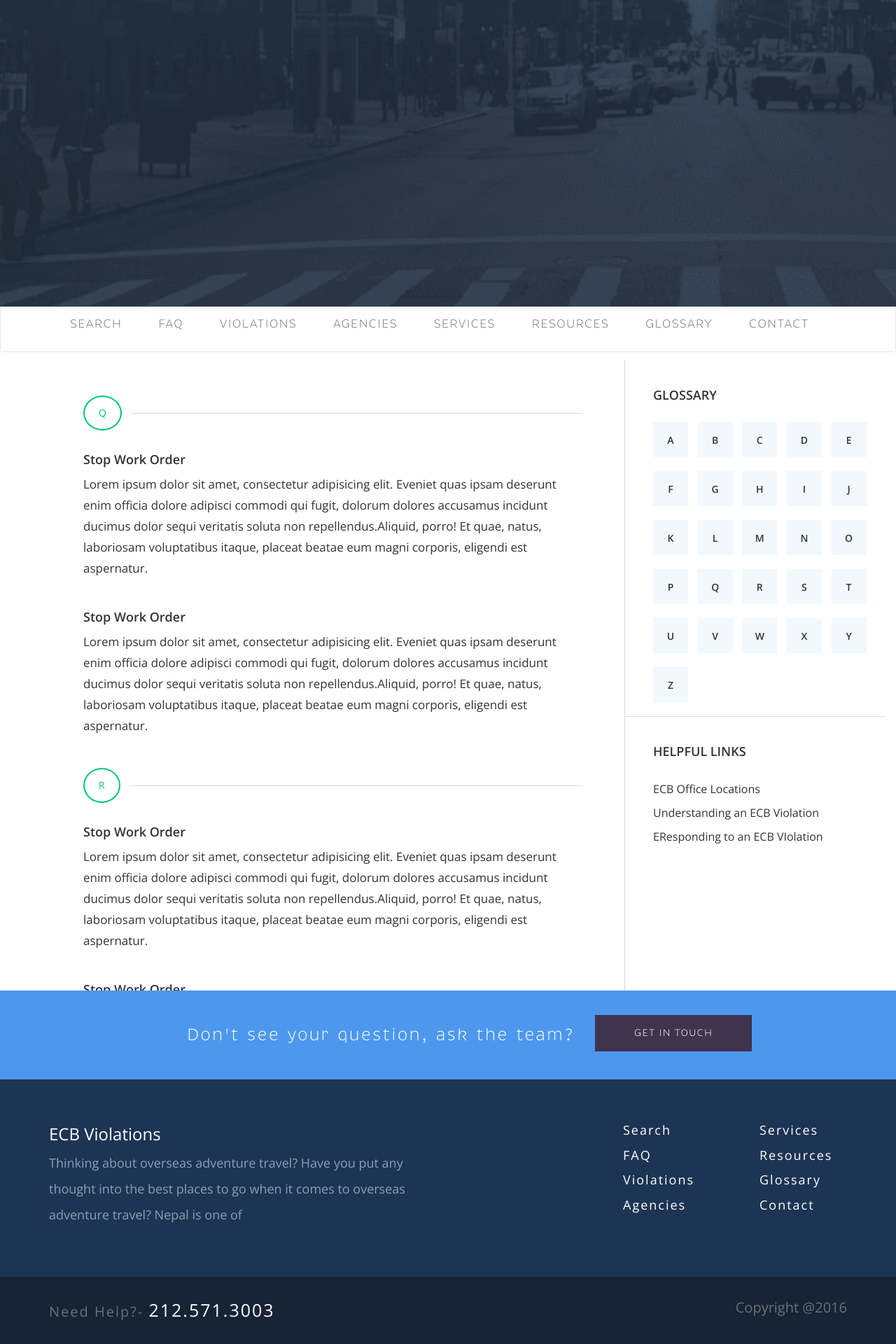
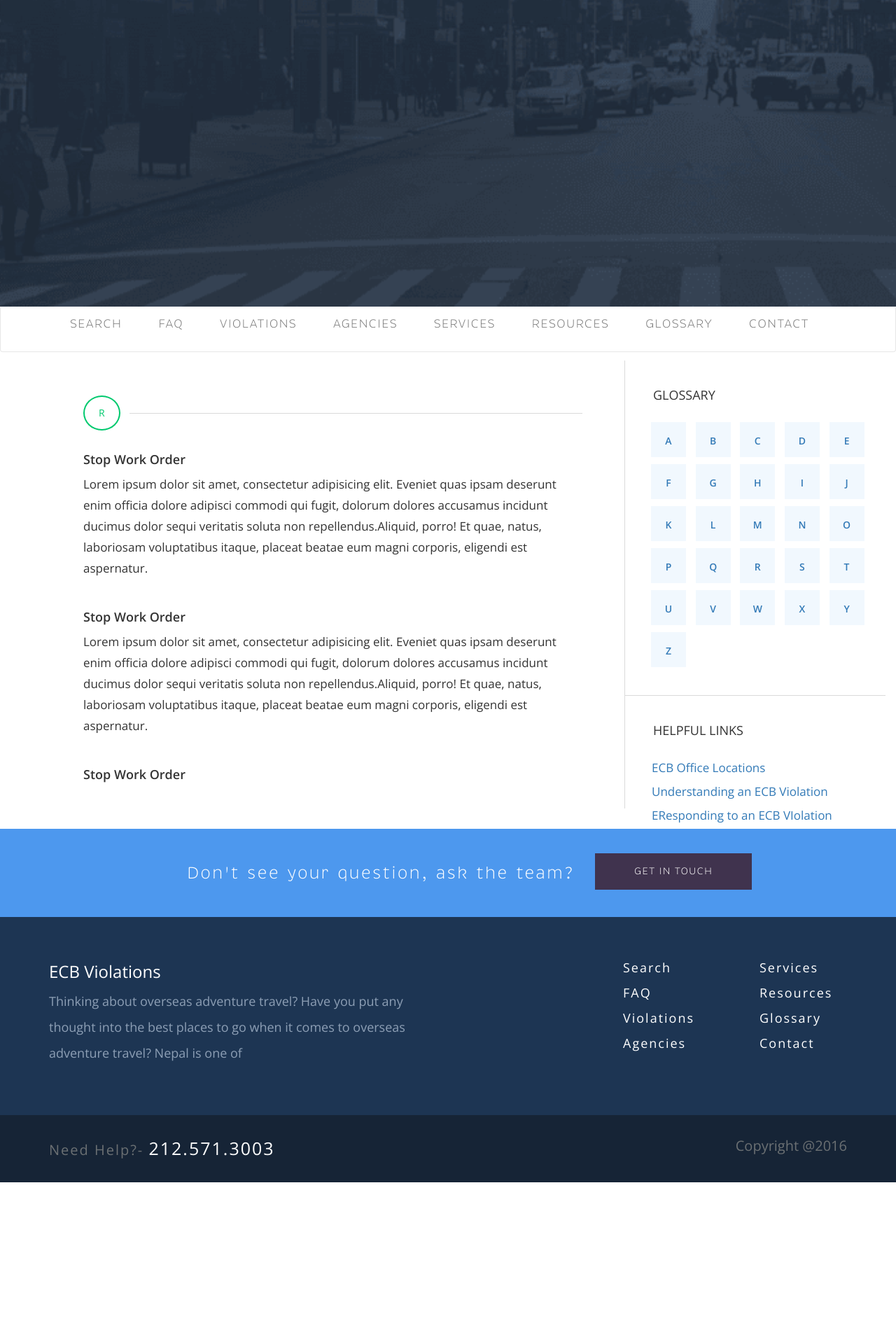
Before and after one commit to JordanBardach/ECBWebsite, a Jekyll site: the page built from glossary/index.html, in a window 1280 px wide. Shown: the part 939-2859 px from the top of the page at 70% size. Built offline with Jekyll 4.4.1, drawn with Linux system fonts in a browser that asks for light colours; nearby versions of some CDN libraries; after the commit the page ends 2628 px from its top, so only the background shows below that.

Commit message:
[Fixes] Added glossary page

```diff
--- a/_includes/glossary.html
+++ b/_includes/glossary.html
@@ -3,114 +3,109 @@
 	<div class="vh-center">
 		<div class="container-fluid">
 			<div class="row">
-
 				<div class="col-md-offset-2 col-md-8">
-
 					<h1 class="text-center">Glossary</h1>
 					<p class="text-center">Lorem ipsum dolor sit amet, consectetur adipisicing</p>
-
 				</div>
 			</div>
 		</div>
 	</div>
-
 </section>
 {% include secondary_nav.html %}
 <section id="glossary-content">
 	<div class="container-fluid glossary-container">
 		<div class="row">
 			<div class="col-md-8 glossary-column">
+				<div id="scroll-content" data-spy="scroll" data-target="#scroll-target">
+					<div id="r-section">
 						<div class="strike">
-			<span class="alphabet-circle">Q</span>
+							<span class="alphabet-circle" >R</span>
 						</div>
 						<h4><b>Stop Work Order</b></h4>
 						<p><span>Lorem ipsum dolor sit amet, consectetur adipisicing elit. Eveniet quas ipsam deserunt enim officia dolore adipisci commodi qui fugit, dolorum dolores accusamus incidunt ducimus dolor sequi veritatis soluta non repellendus.</span><span>Aliquid, porro! Et quae, natus, laboriosam voluptatibus itaque, placeat beatae eum magni corporis, eligendi est aspernatur. </span></p>
-
 						<h4><b>Stop Work Order</b></h4>
 						<p><span>Lorem ipsum dolor sit amet, consectetur adipisicing elit. Eveniet quas ipsam deserunt enim officia dolore adipisci commodi qui fugit, dolorum dolores accusamus incidunt ducimus dolor sequi veritatis soluta non repellendus.</span><span>Aliquid, porro! Et quae, natus, laboriosam voluptatibus itaque, placeat beatae eum magni corporis, eligendi est aspernatur. </span></p>
-
+						<h4><b>Stop Work Order</b></h4>
+						<p><span>Lorem ipsum dolor sit amet, consectetur adipisicing elit. Eveniet quas ipsam deserunt enim officia dolore adipisci commodi qui fugit, dolorum dolores accusamus incidunt ducimus dolor sequi veritatis soluta non repellendus.</span><span>Aliquid, porro! Et quae, natus, laboriosam voluptatibus itaque, placeat beatae eum magni corporis, eligendi est aspernatur. </span></p>
+					</div>
+					<div id="s-section">
 						<div class="strike">
-			<span class="alphabet-circle">R</span>
+							<span class="alphabet-circle" >S</span>
 						</div>
 						<h4><b>Stop Work Order</b></h4>
 						<p><span>Lorem ipsum dolor sit amet, consectetur adipisicing elit. Eveniet quas ipsam deserunt enim officia dolore adipisci commodi qui fugit, dolorum dolores accusamus incidunt ducimus dolor sequi veritatis soluta non repellendus.</span><span>Aliquid, porro! Et quae, natus, laboriosam voluptatibus itaque, placeat beatae eum magni corporis, eligendi est aspernatur. </span></p>
-
 						<h4><b>Stop Work Order</b></h4>
 						<p><span>Lorem ipsum dolor sit amet, consectetur adipisicing elit. Eveniet quas ipsam deserunt enim officia dolore adipisci commodi qui fugit, dolorum dolores accusamus incidunt ducimus dolor sequi veritatis soluta non repellendus.</span><span>Aliquid, porro! Et quae, natus, laboriosam voluptatibus itaque, placeat beatae eum magni corporis, eligendi est aspernatur. </span></p>
-
+						<h4><b>Stop Work Order</b></h4>
+						<p><span>Lorem ipsum dolor sit amet, consectetur adipisicing elit. Eveniet quas ipsam deserunt enim officia dolore adipisci commodi qui fugit, dolorum dolores accusamus incidunt ducimus dolor sequi veritatis soluta non repellendus.</span><span>Aliquid, porro! Et quae, natus, laboriosam voluptatibus itaque, placeat beatae eum magni corporis, eligendi est aspernatur. </span></p>
+					</div>
+						<div id="t-section">
 						<div class="strike">
-			<span class="alphabet-circle">S</span>
+							<span class="alphabet-circle" >T</span>
 						</div>
 						<h4><b>Stop Work Order</b></h4>
 						<p><span>Lorem ipsum dolor sit amet, consectetur adipisicing elit. Eveniet quas ipsam deserunt enim officia dolore adipisci commodi qui fugit, dolorum dolores accusamus incidunt ducimus dolor sequi veritatis soluta non repellendus.</span><span>Aliquid, porro! Et quae, natus, laboriosam voluptatibus itaque, placeat beatae eum magni corporis, eligendi est aspernatur. </span></p>
-
 						<h4><b>Stop Work Order</b></h4>
 						<p><span>Lorem ipsum dolor sit amet, consectetur adipisicing elit. Eveniet quas ipsam deserunt enim officia dolore adipisci commodi qui fugit, dolorum dolores accusamus incidunt ducimus dolor sequi veritatis soluta non repellendus.</span><span>Aliquid, porro! Et quae, natus, laboriosam voluptatibus itaque, placeat beatae eum magni corporis, eligendi est aspernatur. </span></p>
-
-			<div class="strike">
-			<span class="alphabet-circle">T</span>
-			</div>
-
 						<h4><b>Stop Work Order</b></h4>
 						<p><span>Lorem ipsum dolor sit amet, consectetur adipisicing elit. Eveniet quas ipsam deserunt enim officia dolore adipisci commodi qui fugit, dolorum dolores accusamus incidunt ducimus dolor sequi veritatis soluta non repellendus.</span><span>Aliquid, porro! Et quae, natus, laboriosam voluptatibus itaque, placeat beatae eum magni corporis, eligendi est aspernatur. </span></p>
 					</div>
-
+				</div>
+			</div>
 			<hr class="visible-xs-block">
 			<div class="col-md-4 col-xs-12 alphabets">
 				<h4>GLOSSARY</h4>
-				<ul>
-					<li>A</li>
-					<li>B</li>
-					<li>C</li>
-					<li>D</li>
-					<li>E</li>
+				<div id="scroll-target">
+					<ul class="nav">
+						<li><a href="#">A</a></li>
+						<li><a href="#">B</a></li>
+						<li><a href="#">C</a></li>
+						<li><a href="#">D</a></li>
+						<li><a href="#">E</a></li>
 					</ul>
-				<ul>
-					<li>F</li>
-					<li>G</li>
-					<li>H</li>
-					<li>I</li>
-					<li>J</li>
+					<ul class="nav">
+						<li><a href="#">F</a></li>
+						<li><a href="#">G</a></li>
+						<li><a href="#">H</a></li>
+						<li><a href="#">I</a></li>
+						<li><a href="#">J</a></li>
 					</ul>
-				<ul>
-					<li>K</li>
-					<li>L</li>
-					<li>M</li>
-					<li>N</li>
-					<li>O</li>
+					<ul class="nav">
+						<li><a href="#">K</a></li>
+						<li><a href="#">L</a></li>
+						<li><a href="#">M</a></li>
+						<li><a href="#">N</a></li>
+						<li><a href="#">O</a></li>
 					</ul>
-				<ul>
-					<li>P</li>
-					<li>Q</li>
-					<li>R</li>
-					<li>S</li>
-					<li>T</li>
+					<ul class="nav">
+						<li><a href="#">P</a></li>
+						<li><a href="#">Q</a></li>
+						<li><a href="#r-section">R</a></li>
+						<li><a href="#s-section">S</a></li>
+						<li><a href="#t-section">T</a></li>
 					</ul>
-				<ul>
-					<li>U</li>
-					<li>V</li>
-					<li>W</li>
-					<li>X</li>
-					<li>Y</li>
+					<ul class="nav">
+						<li><a href="#">U</a></li>
+						<li><a href="#">V</a></li>
+						<li><a href="#">W</a></li>
+						<li><a href="#">X</a></li>
+						<li><a href="#">Y</a></li>
 					</ul>
-				<ul>
-					<li>Z</li>
-
+					<ul class="nav last-ul">
+						<li><a href="#">Z</a></li>
 					</ul>
+				</div>
 				<div class="links-heading">
 					<h4>HELPFUL LINKS</h4>
 				</div>
 				<div class="links">
-				<p>ECB Office Locations</p>
-				<p>Understanding an ECB Violation</p>
-				<p>EResponding to an ECB VIolation</p>
-				</div>
-
-		</div>
-
+					<p><a href="">ECB Office Locations</a></p>
+					<p><a href="">Understanding an ECB Violation</a></p>
+					<p><a href="">EResponding to an ECB VIolation</a></p>
 				</div>
 			</div>
-
+		</div>
+	</div>
 </section>
 {% include support.html %}
 {% include footer-1.html %}
--- a/_sass/_glossary.scss
+++ b/_sass/_glossary.scss
@@ -32,11 +32,17 @@
 		margin-left:119px;
 	}
 
+
+
+	#scroll-content {
+		height:600px;
+		overflow-y:scroll;
+		position:relative;
+	}
+
 	.glossary-column {
 		border-right:1px solid #dadada;
 		padding:20px 60px 20px 0;
-    max-height: 900px;
-    overflow-y: scroll;
 	}
 
 	.strike {
@@ -93,36 +99,53 @@
 			margin-top: 40px;
 			margin-bottom: 28px;
 			padding-left: 40px;
-			font-weight: 900;
 		}
 
 		ul{
 			list-style: none;
-			margin-bottom:20px;
+			margin-bottom:10px;
 			li {
 				display:inline-block;
 				background-color: #F1F8FE;
 				width:50px;
 				text-align: center;
 				height:50px;
-				padding-top:16px;
+				padding-top:7px;
 				margin-right:10px;
 				font-weight: bold;
+				&.active {
+					background-color: #2b84d0;
+					a {
+					color:#fff;
+				}
+				}
+
+				a{
+					&:hover, &:active, &:focus {
+						background-color:transparent;
+					}
+
+				}
 
 			}
 		}
+		ul.nav {
+			margin-left:37px;
+		}
+		.last-ul {
+		margin-bottom: 40px !important;
+	}
 	}
 	.links-heading {
 		border-top: 1px solid #dadada;
 	}
 	.links {
+		padding-left:38px;
 		p {
-	    margin-bottom: 4px;
-	    padding-left: 40px;
-	    font-size: 16px;
-	    font-weight: 400
+			margin-bottom: 4px;
 		}
 	}
+
 }
 
 @media only screen and (max-width: 768px) {
--- a/js/app.js
+++ b/js/app.js
@@ -1,3 +1,15 @@
+$(document).ready(function(){
+  $("#scroll-target ul li a[href^='#']").on('click', function(e) {
+    e.preventDefault();
+    var hash = this.hash;
+    $('#scroll-content').animate({
+      scrollTop: $(hash).offset().top
+    }, 400, function(){
+       window.location.hash = hash;
+    });
+  });
+});
+
 $( document ).ready(function() {
   $('.second-nav').affix({
     offset: {
```
Lines whose indentation alone changed are shown as unchanged.
